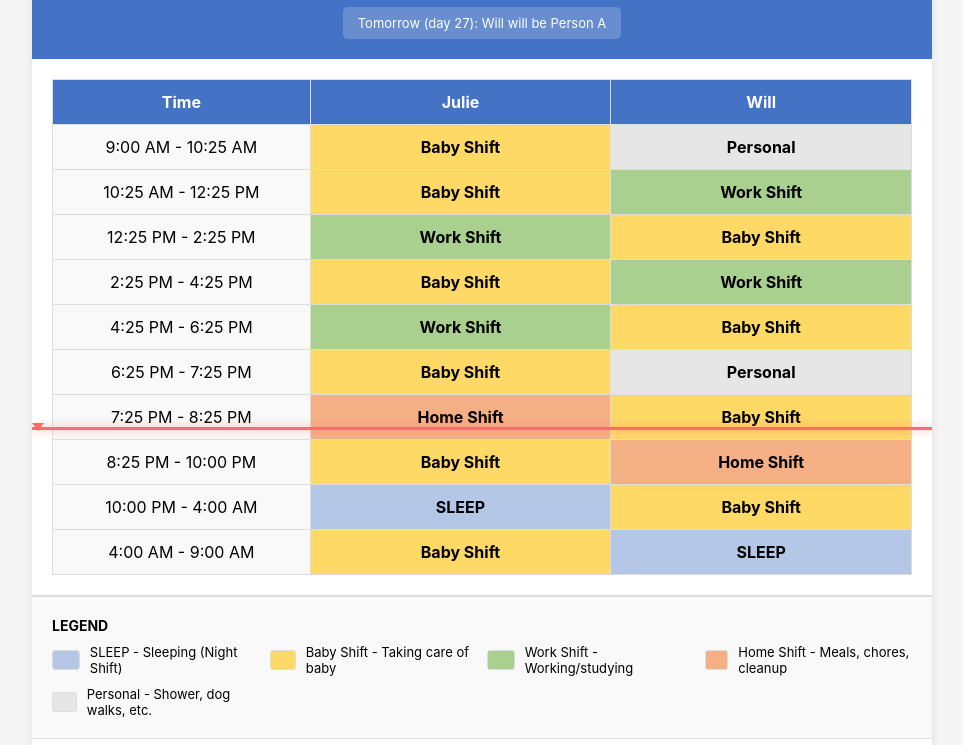
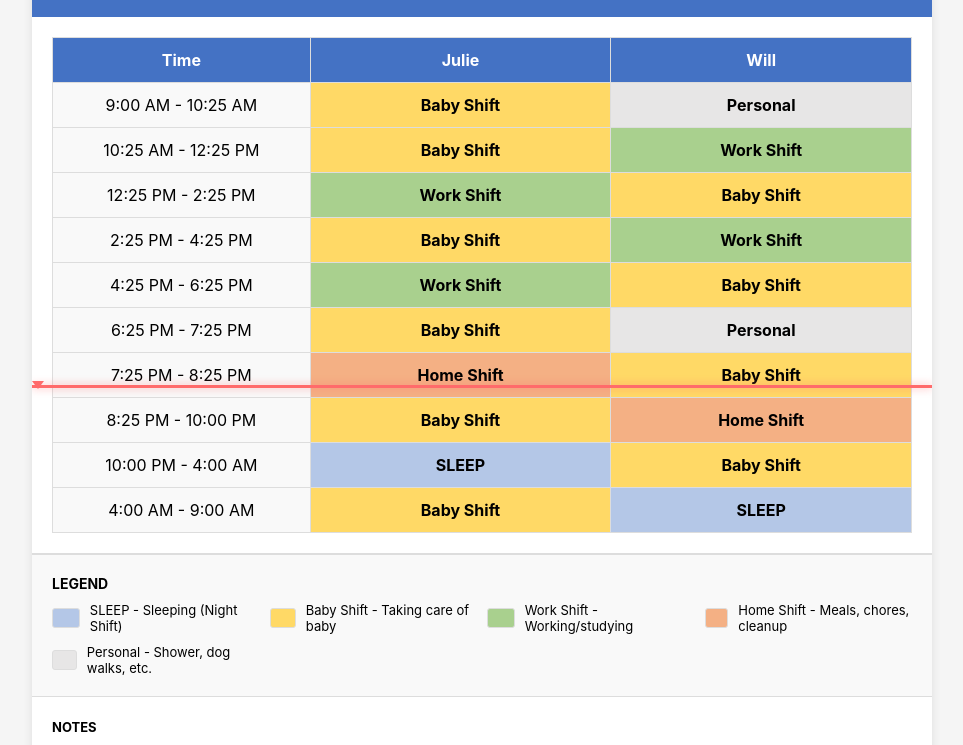
Before and after one commit to willgibbonsdesign/baby-schedule, a plain HTML site: page index.html in a window 1280 px wide. Shown: the part 94-839 px from the top of the page, without its empty margins (158-1121 px from the left). Drawn offline with Linux system fonts and the light colour scheme.

Commit message:
Update index.html

```diff
--- a/index.html
+++ b/index.html
@@ -42,15 +42,6 @@
         .current-date {
             font-size: 14px;
             opacity: 0.9;
-        }
-
-        .rotation-indicator {
-            margin-top: 10px;
-            padding: 8px 15px;
-            background: rgba(255,255,255,0.2);
-            border-radius: 5px;
-            font-size: 13px;
-            display: inline-block;
         }
 
         .schedule-container {
@@ -191,7 +182,6 @@
         <div class="header">
             <div class="current-time" id="currentTime">--:--:-- --</div>
             <div class="current-date" id="currentDate">Loading...</div>
-            <div class="rotation-indicator" id="rotationIndicator">Loading rotation...</div>
         </div>
 
         <div class="schedule-container">
@@ -302,15 +292,6 @@
             document.getElementById('personAHeader').textContent = names.personA;
             document.getElementById('personBHeader').textContent = names.personB;
 
-            // Update rotation indicator
-            const now = new Date();
-            const denverDate = new Date(now.toLocaleString('en-US', { timeZone: 'America/Denver' }));
-            const dayOfMonth = denverDate.getDate();
-            const isEvenDay = dayOfMonth % 2 === 0;
-            const tomorrowWillBe = isEvenDay ? 'Will' : 'Julie';
-            document.getElementById('rotationIndicator').textContent =
-                `Tomorrow (day ${dayOfMonth + 1}): ${tomorrowWillBe} will be Person A`;
-
             schedule.forEach((slot, index) => {
                 const row = document.createElement('tr');
                 row.dataset.index = index;
```
